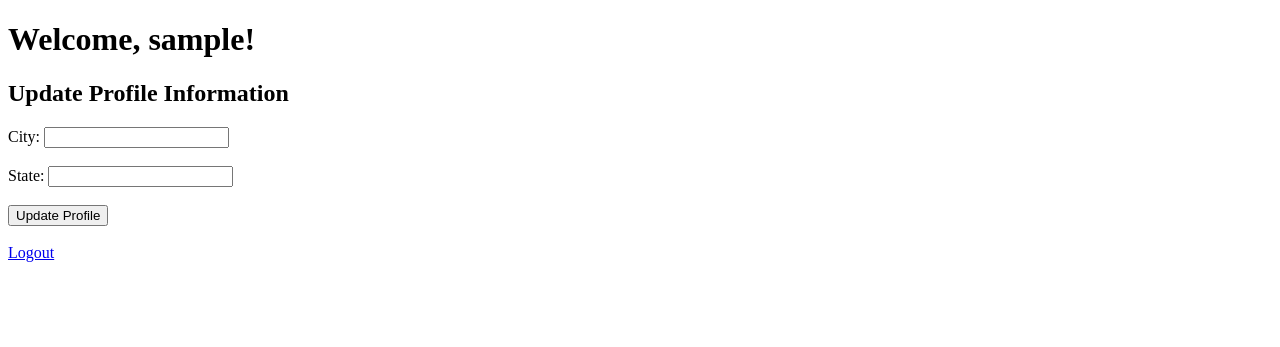
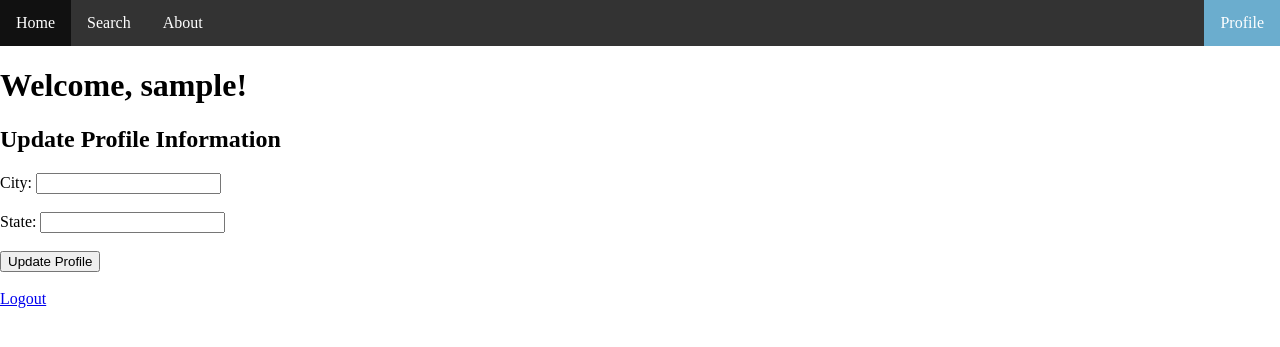
Before and after one commit to Uriel6u/sql-database-project, a Flask app: page /profile in a window 1280 px wide. Shown: the top 347 px of the page. Run offline with Flask 3, Linux system fonts and the light colour scheme; the visitor is signed in with stand-in values (Sample User, id 1); data that the repository does not hold is empty.

Commit message:
Added search tab to nav bar and some interactive features to navbar. Also added search page and added route for search page as well as return for front end requests

```diff
--- a/backend/app.py
+++ b/backend/app.py
@@ -38,17 +38,27 @@ def home():
     # Check if user is logged in
     if 'username' in session:
         # If logged in, render the home page with the username
-        return render_template('shoppingService/home.html', username=session['username'])
+        return render_template('shoppingService/home.html', username=session['username'],current_page='home')
     else:
         # If not logged in, redirect to the login page
         return redirect(url_for('login'))
+
+@app.route("/search")
+def search():
+    if 'username' in session:
+        # If logged in, render the home page with the username
+        return render_template('shoppingService/search.html', username=session['username'],current_page='search')
+    else:
+        # If not logged in, redirect to the login page
+        return redirect(url_for('login'))
+
 
 @app.route("/about")
 def about():
     # Check if user is logged in
     if 'username' in session:
         # If logged in, render the home page with the username
-        return render_template('shoppingService/home.html')
+        return render_template('shoppingService/about.html', current_page='about')
     else:
         # If not logged in, redirect to the login page
         return redirect(url_for('login'))
@@ -161,7 +171,7 @@ def profile():
     user = cursor.fetchone()
 
     # Render profile page with user data and any messages
-    return render_template('shoppingService/profile.html', user=user, message=locals().get('message'))
+    return render_template('shoppingService/profile.html', user=user, message=locals().get('message'),current_page='profile')
 
 
 if __name__ == '__main__':
--- a/backend/templates/shoppingService/profile.html
+++ b/backend/templates/shoppingService/profile.html
@@ -1,10 +1,8 @@
-<!DOCTYPE html>
-<html lang="en">
-<head>
-    <meta charset="UTF-8">
-    <meta name="viewport" content="width=device-width, initial-scale=1.0">
-    <title>User Profile</title>
-</head>
+{% extends "shoppingService/shoppingService_base.html" %}
+
+{% block title %}Profile{% endblock %}
+
+{% block content %}
 <body>
     <h1>Welcome, {{ session['username'] }}!</h1>
 
@@ -30,4 +28,4 @@
     <br>
     <a href="{{ url_for('logout') }}">Logout</a>
 </body>
-</html>
+{% endblock %}
--- a/backend/templates/shoppingService/shoppingService_base.html
+++ b/backend/templates/shoppingService/shoppingService_base.html
@@ -37,7 +37,7 @@
     }
 
     .active {
-    background-color: #04AA6D;
+    background-color: #6BADCE;
         }
 
     </style>
@@ -46,9 +46,10 @@
 <body>
     <!--Nav Bar-->
     <ul class="nav_bar">
-        <li><a href="/home">Home</a></li>
-        <li><a href="/about">About</a></li>
-        <li style="float: right;"><a href="/profile">Profile</a></li>
+        <li><a href="/home" class="{% if current_page == 'home' %}active{% endif %}">Home</a></li>
+        <li><a href="/search"class="{% if current_page == 'search' %}active{% endif %}" >Search</a></li>
+        <li><a href="/about" class="{% if current_page == 'about' %}active{% endif %}">About</a></li>
+        <li style="float: right;"><a href="/profile" class="{% if current_page == 'profile' %}active{% endif %}">Profile</a></li>
 
     </ul>
 
```
Also changed, not shown: backend/templates/shoppingService/search.html (added, +11 -0 lines).
